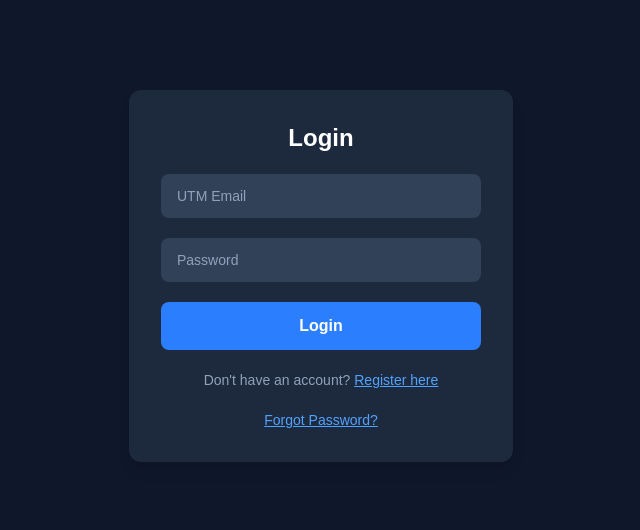
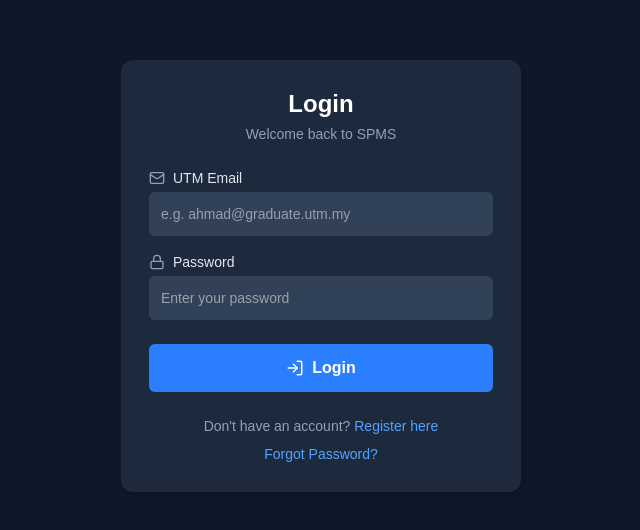
Before and after one commit to tnkhanok01-hub/programme-system, a Next.js app: page /login in a window 1280 px wide. Shown: the part 124-654 px from the top of the page, without its empty margins (319-959 px from the left). Built offline with nearby package versions, Linux system fonts and the light colour scheme; no server answers.

Commit message:
Rebuilt login, forgot-password and update-password page using .tsx format and tailwind css styling. Added icon to make them look better.

```diff
--- a/app/login/page.tsx
+++ b/app/login/page.tsx
@@ -1,11 +1,13 @@
 'use client';
 
-import { useState } from 'react';
+import React, { useState } from 'react';
 import { useRouter } from 'next/navigation';
 import Link from 'next/link';
 import { supabase } from '../../lib/supabaseClient';
+import { Mail, Lock, LogIn } from 'lucide-react';
 
 export default function Login() {
+  // State management for form inputs and feedback
   const [email, setEmail] = useState('');
   const [password, setPassword] = useState('');
   const [message, setMessage] = useState('');
@@ -13,16 +15,19 @@ export default function Login() {
 
   const router = useRouter();
 
-  const handleLogin = async () => {
+  const handleLogin = async (e: React.FormEvent) => {
+    e.preventDefault(); // Prevents page reload on form submission
     setMessage('');
     setIsLoading(true);
 
+    // Basic validation
     if (!email || !password) {
       setMessage('⚠️ Please enter both email and password.');
       setIsLoading(false);
       return;
     }
 
+    // Attempt to sign in via Supabase Auth
     const { data: authData, error: authError } = await supabase.auth.signInWithPassword({
       email,
       password,
@@ -34,6 +39,7 @@ export default function Login() {
       return;
     }
 
+    // Fetch the user's role from the 'profiles' table after successful authentication
     const { data: profileData, error: profileError } = await supabase
       .from('profiles')
       .select('role')
@@ -48,8 +54,8 @@ export default function Login() {
 
     setMessage('✅ Login successful! Redirecting...');
 
+    // Redirect user to the specific dashboard based on their role
     const userRole = profileData.role;
-
     if (userRole === 'superadmin') {
       router.push('/superadmin');
     } else if (userRole === 'admin') {
@@ -60,60 +66,85 @@ export default function Login() {
   };
 
   return (
-    <div className="min-h-screen flex items-center justify-center bg-slate-900 px-4">
-      <div className="bg-slate-800 rounded-xl shadow-lg p-8 w-full max-w-sm flex flex-col gap-5">
+    <main className="min-h-screen flex items-center justify-center p-8 bg-slate-900">
+      <div className="w-full max-w-[400px] bg-slate-800 rounded-xl shadow-md p-7 flex flex-col gap-6">
 
-        {/* Title */}
-        <h2 className="text-white text-2xl font-bold text-center">Login</h2>
+        {/* Header section with updated SPMS text */}
+        <div className="text-center">
+          <h2 className="text-white text-2xl font-bold">Login</h2>
+          <p className="text-slate-400 text-sm mt-1">Welcome back to SPMS</p>
+        </div>
 
-        {/* Email */}
+        {/* Login form using standard HTML elements */}
+        <form onSubmit={handleLogin} className="flex flex-col gap-4">
+          {/* Email input field with icon decoration */}
+          <label className="text-slate-200 text-sm flex flex-col gap-1">
+            <div className="flex items-center gap-2">
+              <Mail size={16} className="text-slate-400" />
+              UTM Email
+            </div>
             <input
               type="email"
-          placeholder="UTM Email"
-          className="w-full px-4 py-3 rounded-lg bg-slate-700 text-white placeholder-slate-400 outline-none focus:ring-2 focus:ring-blue-500 text-sm"
+              placeholder="e.g. ahmad@graduate.utm.my"
+              className="w-full p-3 rounded-md bg-slate-700 text-white outline-none focus:ring-2 focus:ring-blue-500 transition"
               onChange={(e) => setEmail(e.target.value)}
               disabled={isLoading}
             />
+          </label>
 
-        {/* Password */}
+          {/* Password input field */}
+          <label className="text-slate-200 text-sm flex flex-col gap-1">
+            <div className="flex items-center gap-2">
+              <Lock size={16} className="text-slate-400" />
+              Password
+            </div>
             <input
               type="password"
-          placeholder="Password"
-          className="w-full px-4 py-3 rounded-lg bg-slate-700 text-white placeholder-slate-400 outline-none focus:ring-2 focus:ring-blue-500 text-sm"
+              placeholder="Enter your password"
+              className="w-full p-3 rounded-md bg-slate-700 text-white outline-none focus:ring-2 focus:ring-blue-500 transition"
               onChange={(e) => setPassword(e.target.value)}
               disabled={isLoading}
             />
+          </label>
 
-        {/* Login Button */}
-        <button
-          onClick={handleLogin}
-          disabled={isLoading}
-          className="w-full py-3 rounded-lg bg-blue-500 hover:bg-blue-600 disabled:opacity-50 disabled:cursor-not-allowed text-white font-bold text-base transition-colors"
-        >
-          {isLoading ? 'Logging in...' : 'Login'}
-        </button>
-
-        {/* Message */}
+          {/* Dynamic feedback message area */}
           {message && (
-          <p className="text-slate-200 text-sm text-center">{message}</p>
+            <p className={`text-sm text-center px-2 py-2 rounded-md ${
+              message.startsWith('✅') ? 'text-green-400 bg-green-400/10' : 'text-red-400 bg-red-400/10'
+            }`}>
+              {message}
+            </p>
           )}
 
-        {/* Register link */}
-        <p className="text-center text-sm text-slate-400">
+          {/* Submit button with loading state support */}
+          <button
+            type="submit"
+            disabled={isLoading}
+            className="w-full py-3 mt-2 rounded-md bg-blue-500 hover:bg-blue-600 disabled:opacity-50 disabled:cursor-not-allowed text-white font-bold text-base transition flex items-center justify-center gap-2"
+          >
+            {isLoading ? 'Logging in...' : (
+              <>
+                <LogIn size={18} />
+                Login
+              </>
+            )}
+          </button>
+        </form>
+
+        {/* Footer links for registration and password recovery */}
+        <div className="flex flex-col gap-2 text-center text-sm">
+          <p className="text-slate-400">
             Don&apos;t have an account?{' '}
-          <Link href="/register" className="text-blue-400 underline hover:text-blue-300">
+            <Link href="/register" className="text-blue-400 hover:text-blue-300 transition">
               Register here
             </Link>
           </p>
-
-        {/* Forgot password */}
-        <p className="text-center text-sm">
-          <Link href="/forgot-password" className="text-blue-400 underline hover:text-blue-300">
+          <Link href="/forgot-password" className="text-blue-400 hover:text-blue-300 transition">
             Forgot Password?
           </Link>
-        </p>
+        </div>
 
       </div>
-    </div>
+    </main>
   );
 }
--- a/app/update-password/page.tsx
+++ b/app/update-password/page.tsx
@@ -1,8 +1,9 @@
 'use client';
 
-import { useState } from 'react';
+import React, { useState } from 'react';
 import { useRouter } from 'next/navigation';
 import { supabase } from '../../lib/supabaseClient';
+import { KeyRound, CheckCircle } from 'lucide-react';
 
 export default function UpdatePassword() {
   const [newPassword, setNewPassword] = useState('');
@@ -11,7 +12,8 @@ export default function UpdatePassword() {
 
   const router = useRouter();
 
-  const handleUpdatePassword = async () => {
+  const handleUpdatePassword = async (e: React.FormEvent) => {
+    e.preventDefault();
     setMessage('');
     setIsLoading(true);
 
@@ -21,20 +23,20 @@ export default function UpdatePassword() {
       return;
     }
 
+    // Call Supabase Auth to update the user's password in the database
     const { error } = await supabase.auth.updateUser({
       password: newPassword,
     });
 
-    // Evaluate response. If successful, sign out to force a fresh login with the new credentials.
     if (error) {
       setMessage('❌ ' + error.message);
     } else {
       setMessage('✅ Password updated successfully! Redirecting to login...');
 
-      // Force logout so the user must use their new password.
+      // Security best practice: Sign out the user immediately after password change
       await supabase.auth.signOut();
 
-      // Delay navigation by 2 seconds so the user can read the success message.
+      // Delay redirection for 2 seconds to allow the user to read the success message
       setTimeout(() => {
         router.push('/login');
       }, 2000);
@@ -44,41 +46,55 @@ export default function UpdatePassword() {
   };
 
   return (
-    <div style={styles.container}>
-      <div style={styles.card}>
-        <h2 style={styles.title}>Set New Password</h2>
+    <main className="min-h-screen flex items-center justify-center p-8 bg-slate-900">
+      <div className="w-full max-w-[400px] bg-slate-800 rounded-xl shadow-md p-7 flex flex-col gap-6">
 
-        {/* Used standard HTML password input.
-          Captures the new password from the user.
-        */}
+        {/* Visual Header indicating password security action */}
+        <div className="text-center flex flex-col items-center">
+          <div className="bg-blue-500/20 p-3 rounded-full mb-3">
+            <KeyRound size={28} className="text-blue-400" />
+          </div>
+          <h2 className="text-white text-2xl font-bold">Set New Password</h2>
+          <p className="text-slate-400 text-sm mt-2">
+            Please enter your new secure password.
+          </p>
+        </div>
+
+        <form onSubmit={handleUpdatePassword} className="flex flex-col gap-4">
+          <label className="text-slate-200 text-sm flex flex-col gap-1">
+            New Password
             <input
               type="password"
               placeholder="Enter new password"
-          style={styles.input}
+              className="w-full p-3 rounded-md bg-slate-700 text-white outline-none focus:ring-2 focus:ring-blue-500 transition mt-1"
               onChange={(e) => setNewPassword(e.target.value)}
               disabled={isLoading}
             />
+          </label>
+
+          {message && (
+            <p className={`text-sm text-center px-2 py-2 rounded-md ${
+              message.startsWith('✅') ? 'text-green-400 bg-green-400/10' : 'text-red-400 bg-red-400/10'
+            }`}>
+              {message}
+            </p>
+          )}
 
           <button
-          style={styles.button}
-          onClick={handleUpdatePassword}
+            type="submit"
             disabled={isLoading}
+            className="w-full py-3 mt-2 rounded-md bg-blue-500 hover:bg-blue-600 disabled:opacity-50 disabled:cursor-not-allowed text-white font-bold text-base transition flex items-center justify-center gap-2"
           >
-          {isLoading ? 'Updating...' : 'Update Password'}
+            {isLoading ? 'Updating...' : (
+              <>
+                <CheckCircle size={18} />
+                Update Password
+              </>
+            )}
           </button>
+        </form>
 
-        {message && <p style={styles.message}>{message}</p>}
       </div>
-    </div>
+    </main>
   );
 }
-
-// Used same responsive styles
-const styles = {
-  container: { minHeight: '100vh', display: 'flex', justifyContent: 'center', alignItems: 'center', backgroundColor: '#0f172a', padding: '20px' },
-  card: { backgroundColor: '#1e293b', padding: '30px', borderRadius: '10px', width: '100%', maxWidth: '350px', display: 'flex', flexDirection: 'column', gap: '18px', boxShadow: '0 4px 6px -1px rgba(0, 0, 0, 0.1)' },
-  title: { color: 'white', textAlign: 'center', margin: '0 0 10px 0' },
-  input: { padding: '12px', borderRadius: '5px', border: 'none', outline: 'none', fontSize: '15px' },
-  button: { padding: '12px', borderRadius: '5px', border: 'none', backgroundColor: '#3b82f6', color: 'white', fontSize: '16px', fontWeight: 'bold', cursor: 'pointer', marginTop: '5px', transition: 'background-color 0.2s' },
-  message: { color: '#e2e8f0', fontSize: '14px', textAlign: 'center', marginTop: '5px' }
-};
```
Also changed, not shown: app/forgot-password/page.tsx (+42 -37 lines). Lines whose indentation alone changed are shown as unchanged.
